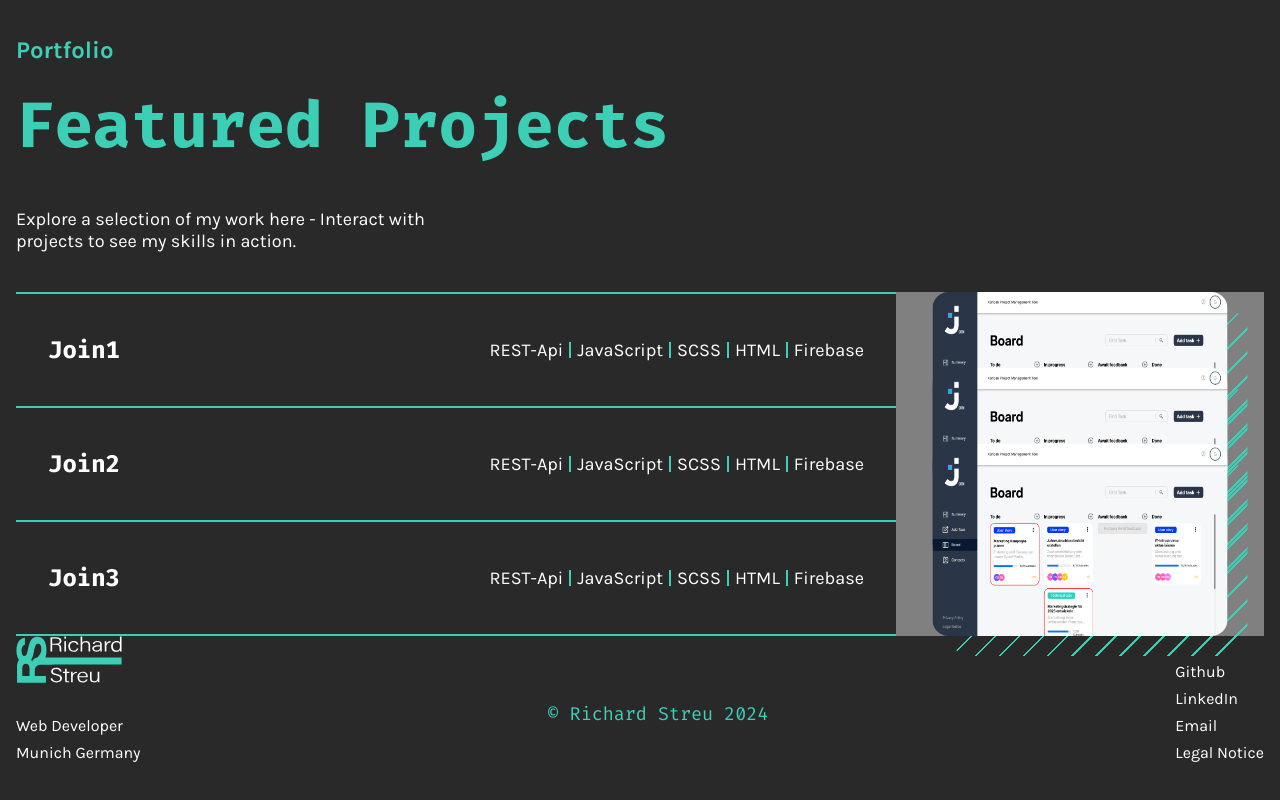
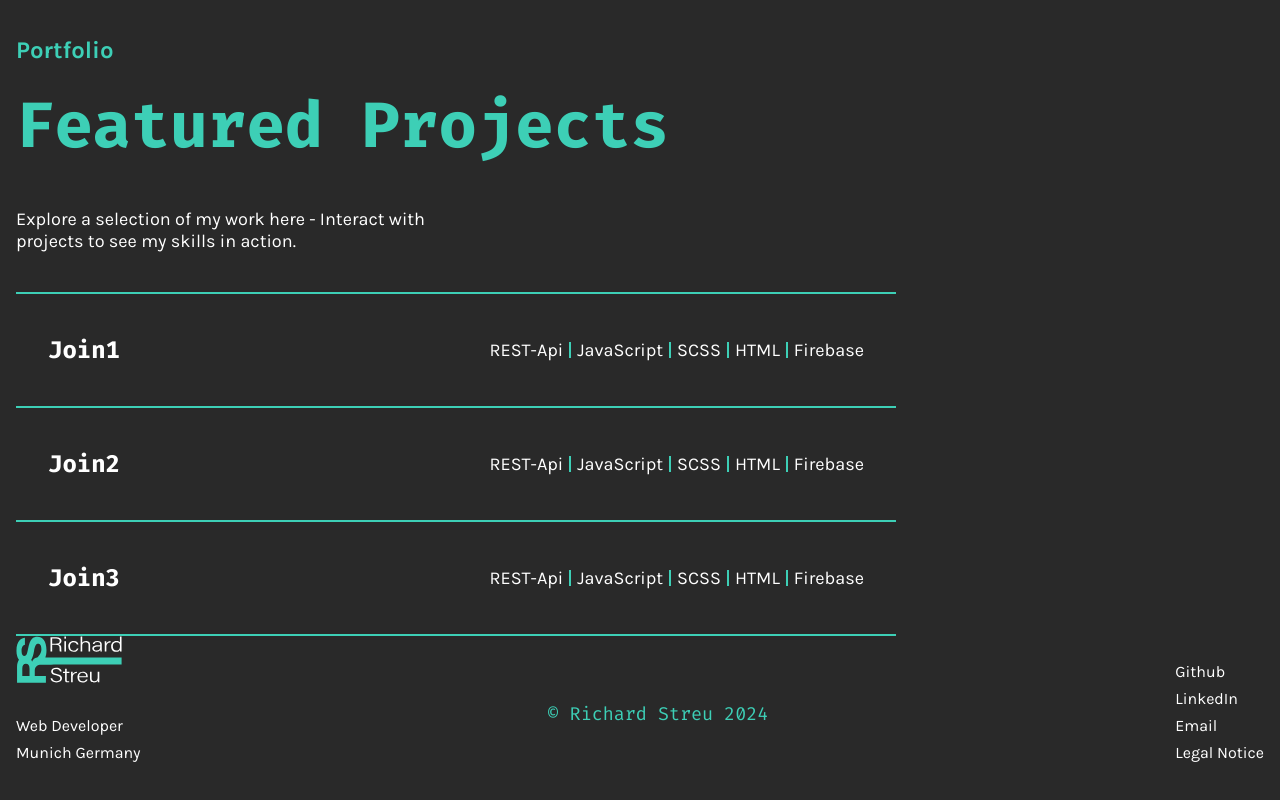
Before and after one commit to RichardStreu/portfolioAngular, an Angular app: page / in a window 1280 px wide. Shown: the part 2494-3294 px from the top of the page. Built offline with nearby package versions, Linux system fonts and the light colour scheme.

Commit message:
feat: implement thumbnail visibility control on mouse enter/leave in ProjectBarComponent

```diff
--- a/src/app/landing-page/sections/d-projects/d-projects.component.scss
+++ b/src/app/landing-page/sections/d-projects/d-projects.component.scss
@@ -57,6 +57,4 @@
 .projectsThumbnails {
   flex: 1;
   position: relative;
-  background-color: grey;
-
 }
--- a/src/app/landing-page/sections/d-projects/project-bar/project-bar.component.html
+++ b/src/app/landing-page/sections/d-projects/project-bar/project-bar.component.html
@@ -1,4 +1,8 @@
-<div class="projectBar">
+<div
+  (mouseenter)="showThumbnail(index)"
+  (mouseleave)="hideThumbnail(index)"
+  class="projectBar"
+>
   <div>
     <p>{{ project.name }}</p>
     <div class="technologies">
--- a/src/app/landing-page/sections/d-projects/project-bar/project-bar.component.ts
+++ b/src/app/landing-page/sections/d-projects/project-bar/project-bar.component.ts
@@ -1,4 +1,4 @@
-import { Component, Input } from '@angular/core';
+import { Component, Input, Renderer2, ElementRef } from '@angular/core';
 import { Project } from '../../../../shared/interfaces';
 
 @Component({
@@ -31,4 +31,27 @@ export class ProjectBarComponent {
       de: 'Aufgabenmanager inspiriert vom Kanban System. Erstelle und organisiere Aufgaben mit Drag and Drop Funktionen, weise Benutzer und Kategorien zu.',
     },
   };
+
+  constructor(private renderer: Renderer2, private el: ElementRef) {}
+
+  showThumbnail(index: number) {
+    let thumbnail = document.getElementById(`thumbnailBoxNr${index}`);
+    if (thumbnail) {
+      this.renderer.removeClass(thumbnail, 'd_none');
+      setTimeout(() => {
+      this.renderer.removeClass(thumbnail, 'opacity_0');
+      }, 20);
+    }
+    }
+
+  hideThumbnail(index: number) {
+
+    let thumbnail = document.getElementById(`thumbnailBoxNr${index}`);
+    if (thumbnail) {
+      this.renderer.addClass(thumbnail, 'opacity_0');
+      setTimeout(() => {
+        this.renderer.addClass(thumbnail, 'd_none');
+      }, 220);
+    }
+  }
 }
--- a/src/app/landing-page/sections/d-projects/thumbnail-box/thumbnail-box.component.html
+++ b/src/app/landing-page/sections/d-projects/thumbnail-box/thumbnail-box.component.html
@@ -1,4 +1,4 @@
-<div [id]="'thumbnailBoxNr' + index" class="thumbnailBox" [ngStyle]="{ top: positionTop }">
+<div [id]="'thumbnailBoxNr' + index" class="thumbnailBox d_none opacity_0" [ngStyle]="{ top: positionTop }">
   <img
     class="thumbnailImage"
     [src]="'./assets/img/projectImages/' +  image"
--- a/src/app/landing-page/sections/d-projects/thumbnail-box/thumbnail-box.component.scss
+++ b/src/app/landing-page/sections/d-projects/thumbnail-box/thumbnail-box.component.scss
@@ -20,10 +20,11 @@
   .thumbnailImage {
     width: 295px;
     height: 192px;
+    object-fit: cover;
     border-radius: 1rem;
     position: absolute;
     z-index: 2;
-    left: -20px;
+    left: 20px;
     top: -20px;
   }
 }
--- a/src/app/landing-page/sections/d-projects/thumbnail-box/thumbnail-box.component.ts
+++ b/src/app/landing-page/sections/d-projects/thumbnail-box/thumbnail-box.component.ts
@@ -1,4 +1,4 @@
-import { Component, Input, inject, Renderer2, ElementRef } from '@angular/core';
+import { Component, Input } from '@angular/core';
 import { CommonModule } from '@angular/common';
 
 @Component({
@@ -31,30 +31,4 @@ export class ThumbnailBoxComponent {
     this.mathPositionTop();
     this.image = this.projectData[this.index].projectImg;
   }
-
-  constructor(private renderer: Renderer2, private el: ElementRef) {}
-
-  showThumbnail(index: number) {
-    let thumbnail = this.el.nativeElement.querySelector(
-      `#thumbnailBoxNr${index}`
-    );
-    if (thumbnail) {
-      this.renderer.addClass(thumbnail, 'd_block');
-      setTimeout(() => {
-        this.renderer.addClass(thumbnail, 'opacity_1');
-      }, 20);
-    }
-  }
-
-  hideThumbnail(index: number) {
-    let thumbnail = this.el.nativeElement.querySelector(
-      `#thumbnailBoxNr${index}`
-    );
-    if (thumbnail) {
-      this.renderer.removeClass(thumbnail, 'opacity_1');
-      setTimeout(() => {
-        this.renderer.removeClass(thumbnail, 'd_block');
-      }, 220);
-    }
-  }
 }
```
